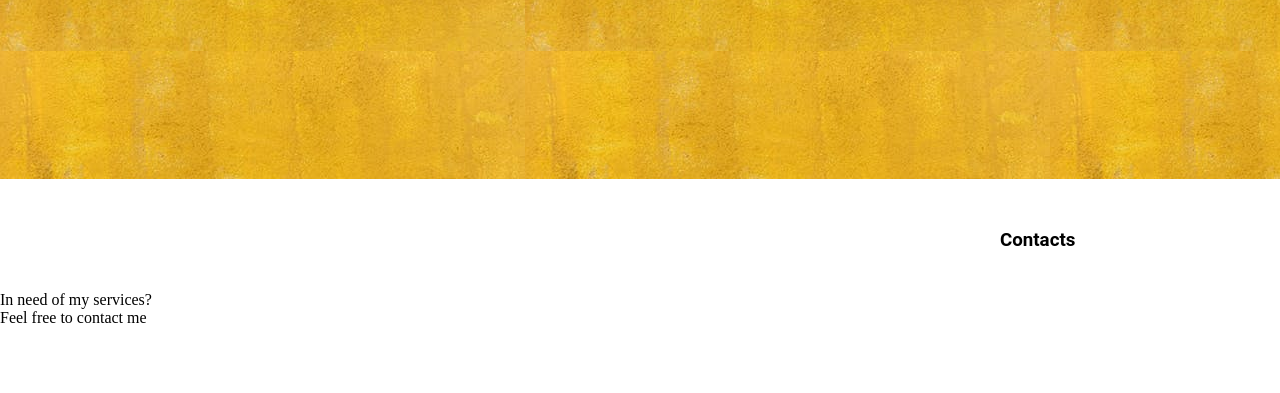
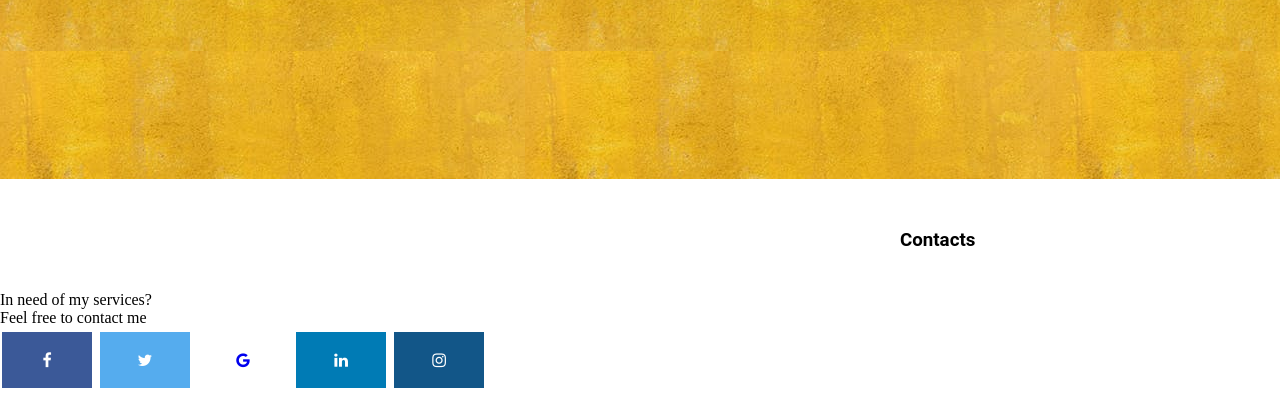
Before and after one commit to nziokaivy/miniature-octo-adventure, a plain HTML site: page index.html in a window 1280 px wide. Shown: the part 3311-3704 px from the top of the page. Before the commit the page ends 3638 px from the top, so only its background shows below. Drawn offline with Linux system fonts and the light colour scheme.

Commit message:
add social media icon library

```diff
--- a/index.html
+++ b/index.html
@@ -3,6 +3,8 @@
   <head>
    <title>Ivy NZioka</title>
    <link rel="stylesheet" href="styles.css" type="text/css">
+   <link rel="stylesheet" href="https://cdnjs.cloudflare.com/ajax/libs/font-awesome/4.7.0/css/font-awesome.min.css">
+
   </head>
   <body>
     <header>
--- a/styles.css
+++ b/styles.css
@@ -75,7 +75,7 @@ h3 {
   color: black;
   margin-top: 4px;
   margin-bottom: 40px;
-  margin-left: 1000px;
+  margin-left: 900px;
 }
 #portfolio {
   background-image: url(images/image2.jpeg);
@@ -90,3 +90,30 @@ h3 {
 .section2 {
 padding: 100px 750px 200px 50px;
 }
+
+.fa {
+  padding: 20px;
+  font-size: 30px;
+  width: 50px;
+  text-align: center;
+  text-decoration: none;
+  margin: 5px 2px;
+}
+  .fa-facebook {
+    background: #3B5998;
+    color: white;
+  }
+
+  .fa-twitter {
+    background: #55ACEE;
+    color: white;
+  }
+
+  .fa-linkedin {
+    background: #007bb5;
+    color: white;
+  }
+
+  .fa-instagram {
+    background: #125688;
+    color: white;
```
